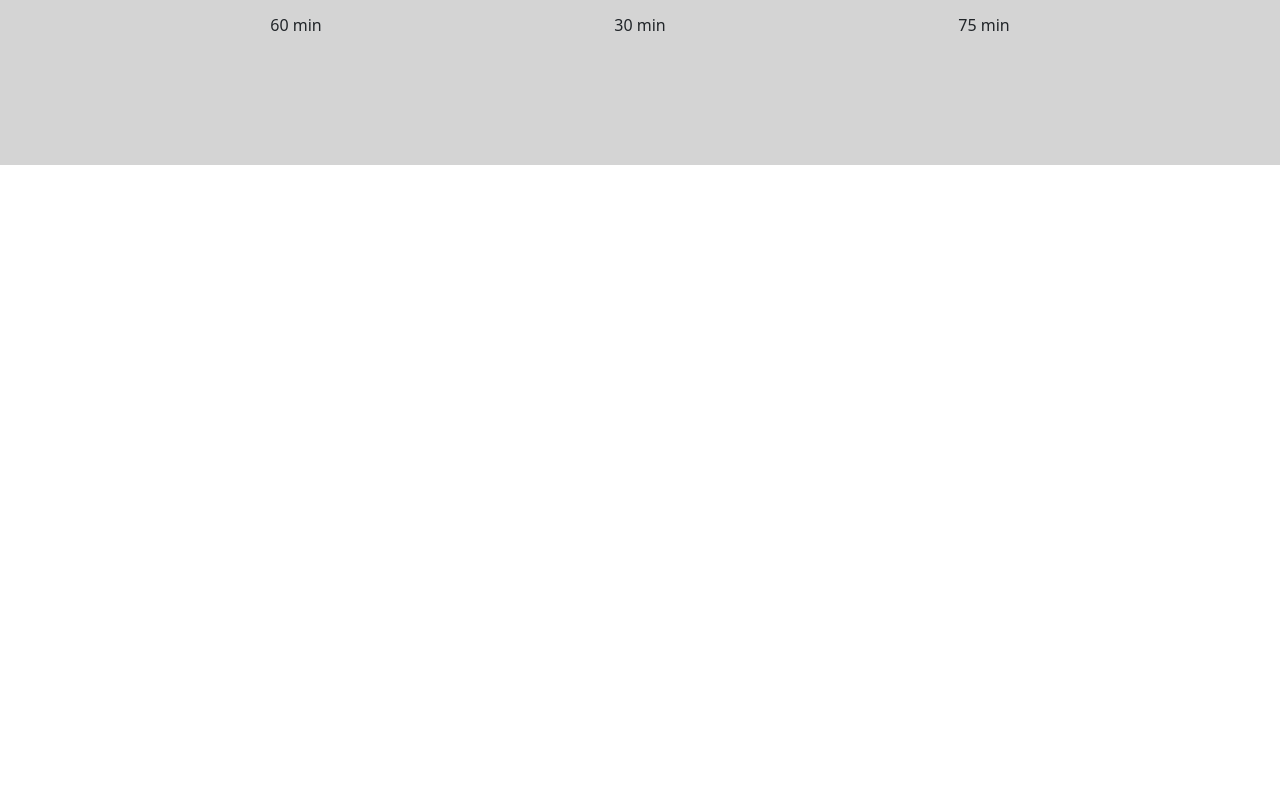
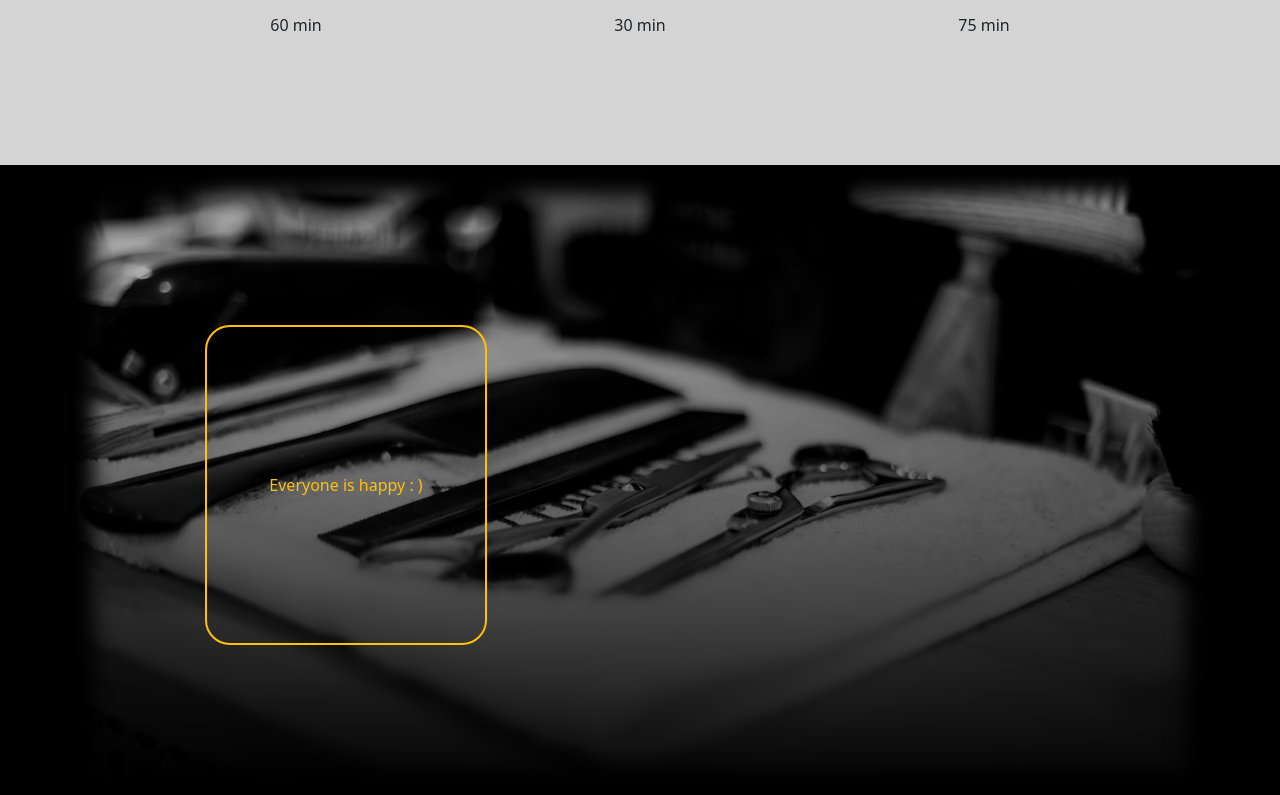
Before and after one commit to Mtuozzo86/barber, a React (Create React App) app: page / in a window 1280 px wide. Shown: the part 1301-2096 px from the top of the page. Before the commit the page ends 1466 px from the top, so only its background shows below. Built offline with nearby package versions, Linux system fonts and the light colour scheme.

Commit message:
about section

```diff
--- a/src/App.js
+++ b/src/App.js
@@ -1,17 +1,15 @@
 import Header from "./components/Header";
-import Services from './components/Services'
-import Service from "./components/Service";
 import { servicesOffered } from "./data";
 import ListOfServices from "./components/ListOfServices";
+import About from "./components/About";
 
 function App() {
 
   return (
     <div>
       <Header />
-      <ListOfServices services={servicesOffered}/>
-      {/* <Services /> */}
-      {/* <Service /> */}
+      <ListOfServices services={servicesOffered} />
+      <About />
     </div>
   );
 }
--- /dev/null
+++ b/src/components/About.css
@@ -0,0 +1,23 @@
+.about-section {
+  background-color: black;
+  height: 80vh;
+}
+
+.about-container {
+  width: 90%;
+  height: 100%;
+  margin: 0 auto;
+  background: linear-gradient(rgba(0, 0, 0, 0.1), rgba(0, 0, 0, 1)),
+    url(../img/table.jpg) no-repeat center;
+  background-size: cover;
+  position: relative;
+  box-shadow: 0px 0px 20px 30px black inset;
+}
+
+.about-first {
+    border: 2px #ffc107 solid;
+    border-radius: 25px;
+    height:50%;
+    width: 50%;
+    margin: auto;
+}
--- /dev/null
+++ b/src/components/About.js
@@ -0,0 +1,23 @@
+import React from "react";
+import "./About.css";
+import Row from "react-bootstrap/Row";
+import Col from "react-bootstrap/Col";
+
+function About() {
+  return (
+    <div className="about-section">
+      <div className="about-container">
+        <Row className="h-100">
+          <Col className="d-flex h-100 text-warning">
+            <div className="d-flex about-first p-3">
+              <p className="m-auto fw-high">Everyone is happy : )</p>
+            </div>
+          </Col>
+          <Col></Col>
+        </Row>
+      </div>
+    </div>
+  );
+}
+
+export default About;
--- a/src/components/Header.css
+++ b/src/components/Header.css
@@ -1,10 +1,10 @@
-.header-container {
+.header-section {
   background-color: black;
   height: 700px;
   height: 100vh;
 }
 
-.container {
+.header-container {
   width: 90%;
   height: 100%;
   margin: 0 auto;
--- a/src/components/Header.js
+++ b/src/components/Header.js
@@ -5,8 +5,8 @@ import Button from "react-bootstrap/Button";
 
 function Header() {
   return (
-    <header className="header-container">
-      <div className="container">
+    <header className="header-section">
+      <div className="header-container">
         <div className="hero-text">
           <h1>2zoCuts</h1>
           <h3>I am very, very good</h3>
```
Also changed, not shown: src/img/table.jpg (renamed from src/img/photo-1549271568-e87e07c5406b.avif).
